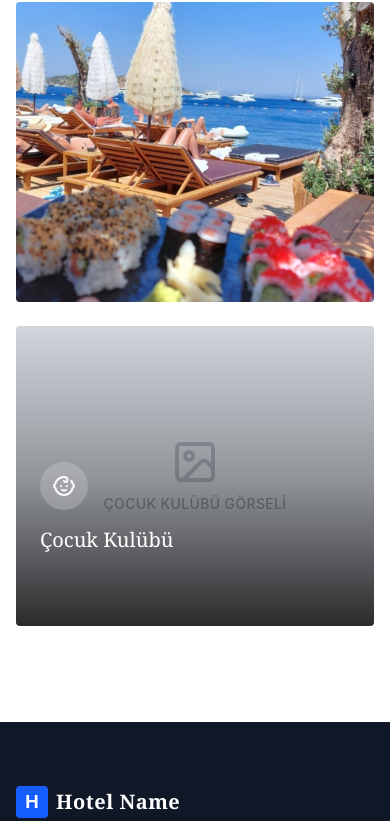
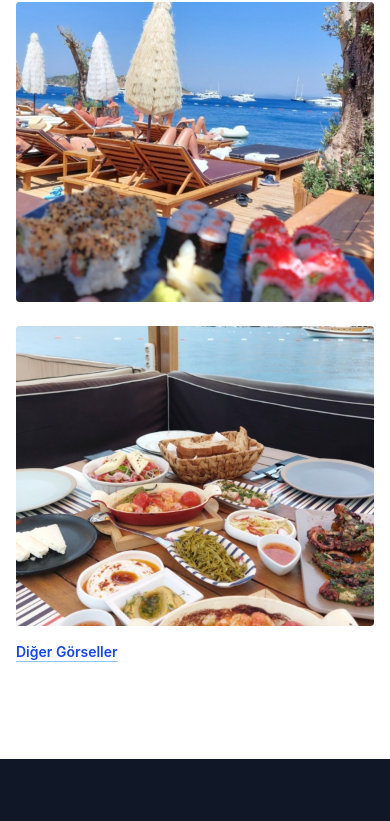
Before and after one commit to Max19071/golkoy_turkbuku1, a React (Vite) app: page / in a window 390 px wide. Shown: the part 5350-6171 px from the top of the page. Built offline with nearby package versions, Linux system fonts and the light colour scheme.

Commit message:
Çocuk Kulübü görseli ve galeri sayfasını ekle

```diff
--- a/src/App.tsx
+++ b/src/App.tsx
@@ -4,8 +4,15 @@ import About from './components/About';
 import Rooms from './components/Rooms';
 import Facilities from './components/Facilities';
 import Footer from './components/Footer';
+import GalleryPage from './components/GalleryPage';
 
 function App() {
+  const isGalleryPage = new URLSearchParams(window.location.search).get('sayfa') === 'diger-gorseller';
+
+  if (isGalleryPage) {
+    return <GalleryPage />;
+  }
+
   return (
     <div className="min-h-screen bg-neutral-50 text-neutral-800 font-sans">
       <Navbar />
--- a/src/components/Facilities.tsx
+++ b/src/components/Facilities.tsx
@@ -43,7 +43,7 @@ const facilities = [
     description: "Minik misafirlerimiz için eğitici ve eğlenceli aktiviteler, özel oyun alanları.",
     icon: <Baby size={24} />,
     imageText: "Çocuk Kulübü Görseli",
-    image: null,
+    image: "cocuk-kulubu.jpg",
     video: null
   }
 ];
@@ -74,9 +74,12 @@ export default function Facilities() {
           {facilities.map((facility, index) => (
             <div
               key={facility.id}
-              className={`group relative overflow-hidden rounded-sm bg-gray-100 ${
+              className={`${
                 index === 0 ? 'md:col-span-2 lg:col-span-2' : ''
               }`}
+            >
+              <div
+                className="group relative overflow-hidden rounded-sm bg-gray-100"
                 style={facility.video ? undefined : { minHeight: '300px' }}
               >
                 {/* Facility Image Placeholder */}
@@ -108,7 +111,7 @@ export default function Facilities() {
                   />
                 )}
 
-              {facility.id !== 3 && facility.id !== 4 && (
+                {facility.id !== 3 && facility.id !== 4 && facility.id !== 5 && (
                   <>
                     {/* Gradient overlay for text readability */}
                     <div className="absolute inset-0 bg-gradient-to-t from-black/80 via-black/30 to-transparent"></div>
@@ -126,6 +129,18 @@ export default function Facilities() {
                   </>
                 )}
               </div>
+
+              {facility.id === 5 && (
+                <a
+                  className="mt-4 inline-flex items-center text-sm font-semibold text-blue-700 underline decoration-blue-300 underline-offset-4 transition-colors hover:text-blue-900"
+                  href={`${import.meta.env.BASE_URL}?sayfa=diger-gorseller`}
+                  target="_blank"
+                  rel="noreferrer"
+                >
+                  Diğer Görseller
+                </a>
+              )}
+            </div>
           ))}
         </div>
 
--- /dev/null
+++ b/src/components/GalleryPage.tsx
@@ -0,0 +1,48 @@
+import { ArrowLeft, Image as ImageIcon } from 'lucide-react';
+
+const galleryItems = Array.from({ length: 6 }, (_, index) => ({
+  id: index + 1,
+  title: `Resim ${index + 1}`
+}));
+
+export default function GalleryPage() {
+  return (
+    <main className="min-h-screen bg-neutral-50 px-4 py-12 text-neutral-800 md:px-8 md:py-16">
+      <div className="container mx-auto max-w-6xl">
+        <a
+          className="mb-10 inline-flex items-center gap-2 text-sm font-semibold text-blue-700 transition-colors hover:text-blue-900"
+          href={`${import.meta.env.BASE_URL}#facilities`}
+        >
+          <ArrowLeft size={18} />
+          Ana Sayfaya Dön
+        </a>
+
+        <div className="mb-10">
+          <div className="mb-2 text-sm font-semibold uppercase tracking-wider text-blue-600">
+            Gölköy Yaşam Resort
+          </div>
+          <h1 className="font-serif text-3xl text-gray-900 md:text-4xl">
+            Diğer Görseller
+          </h1>
+        </div>
+
+        <div className="grid grid-cols-1 gap-6 sm:grid-cols-2 lg:grid-cols-3">
+          {galleryItems.map((item) => (
+            <div
+              key={item.id}
+              className="group relative aspect-[4/3] overflow-hidden rounded-sm bg-gray-300"
+            >
+              <div className="absolute inset-0 flex items-center justify-center transition-transform duration-500 group-hover:scale-105">
+                <ImageIcon size={52} className="text-gray-500 opacity-40" />
+              </div>
+              <div className="absolute inset-0 bg-gradient-to-t from-black/70 via-black/10 to-transparent" />
+              <h2 className="absolute bottom-0 left-0 right-0 p-6 font-serif text-xl font-medium text-white">
+                {item.title}
+              </h2>
+            </div>
+          ))}
+        </div>
+      </div>
+    </main>
+  );
+}
```
Also changed, not shown: public/images/cocuk-kulubu.jpg (added). Lines whose indentation alone changed are shown as unchanged.
